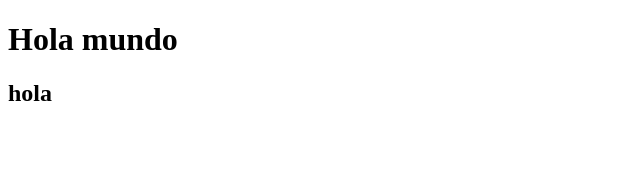
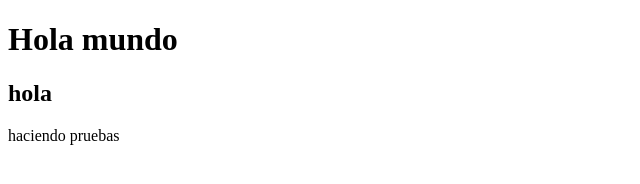
Before and after one commit to Pink1982/test-repository, a plain HTML site: page Index.html in a window 1280 px wide. Shown: the whole page, without its empty margins (0-640 px from the left). Drawn offline with Linux system fonts and the light colour scheme.

Commit message:
Agregue otra linea

```diff
--- a/Index.html
+++ b/Index.html
@@ -8,5 +8,6 @@
 <body>
     <h1>Hola mundo</h1>
     <h2>hola</h2>
+    <p>haciendo pruebas</p>
 </body>
 </html>
```
